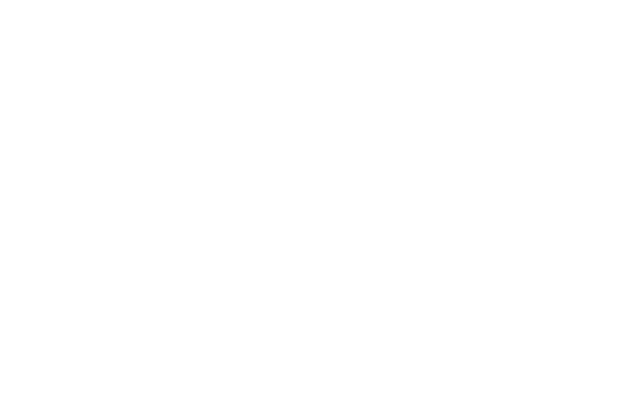
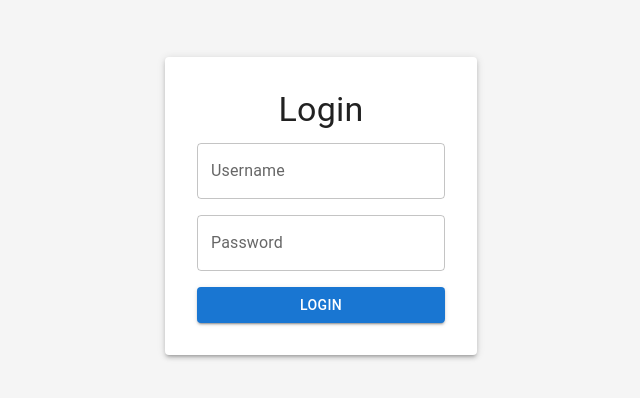
Before and after one commit to hisahisa/react_app_2, a React (Create React App) app: page /login in a window 1280 px wide. Before the commit this address had no page. Shown: the part 194-592 px from the top of the page, without its empty margins (319-959 px from the left). Built offline with nearby package versions, Linux system fonts and the light colour scheme.

Commit message:
feat: add login jsx

```diff
--- a/src/App.js
+++ b/src/App.js
@@ -2,6 +2,7 @@
 import Products from './pages/Products';
 import Cart from './pages/Cart';
 import Menu from './pages/Menu';
+import Login from './pages/Login';
 import './App.css';
 import {CartProvider} from "./pages/CartContext";
 import Notification from "./common/Notification";
@@ -15,6 +16,8 @@
                     <PageLoading />
                     <Notification />
                         <Routes>
+                            <Route index element={<Login />} />
+                            <Route path="/login" element={<Login />} />
                             <Route path="/menu" element={<Menu />} >
                                 <Route index element={<Products />} />
                                 <Route path="product" element={<Products />} />
--- a/src/common/api.js
+++ b/src/common/api.js
@@ -35,6 +35,7 @@
                 headers: this.prepareHeaders(body),
                 method: method,
                 body: this.prepareBody(body),
+                credentials: "include",
                 mode: "cors"
             });
 
--- /dev/null
+++ b/src/pages/Login.jsx
@@ -0,0 +1,76 @@
+import React, { useState } from 'react';
+import { Box, TextField, Button, Typography, Paper } from '@mui/material';
+import { useNavigate } from "react-router-dom";
+import Api from "../common/api";
+import { useCommonHandler } from "../common/LoadingProcedure";
+
+const Login = () => {
+    const [username, setUsername] = useState('');
+    const [password, setPassword] = useState('');
+    const navigate = useNavigate();
+    const { loadingProcedure } = useCommonHandler();
+
+    // ログイン処理
+    const handleLoginRequest = async () => {
+        let body = { username, password };
+        const response = await Api.post("login", body);
+        if ("Login successful" === response.message) {
+            navigate("/menu/product", { replace: true });
+        }
+    };
+
+    const handleLogin = loadingProcedure(handleLoginRequest);
+
+    return (
+        <Box
+            sx={{
+                minHeight: '100vh',
+                display: 'flex',
+                justifyContent: 'center',
+                alignItems: 'center',
+                backgroundColor: '#f5f5f5',
+            }}
+        >
+            <Paper elevation={3} sx={{ padding: 4, maxWidth: 400 }}>
+                <Typography variant="h4" component="h1" textAlign="center" gutterBottom>
+                    Login
+                </Typography>
+
+                <Box
+                    component="form"
+                    sx={{
+                        display: 'flex',
+                        flexDirection: 'column',
+                        gap: 2,
+                    }}
+                >
+                    <TextField
+                        label="Username"
+                        variant="outlined"
+                        fullWidth
+                        value={username}
+                        onChange={(e) => setUsername(e.target.value)}
+                    />
+                    <TextField
+                        label="Password"
+                        variant="outlined"
+                        fullWidth
+                        type="password"
+                        value={password}
+                        onChange={(e) => setPassword(e.target.value)}
+                    />
+                    <Button
+                        variant="contained"
+                        color="primary"
+                        fullWidth
+                        onClick={handleLogin}
+                    >
+                        Login
+                    </Button>
+                </Box>
+            </Paper>
+        </Box>
+    );
+};
+
+export default Login;
```
